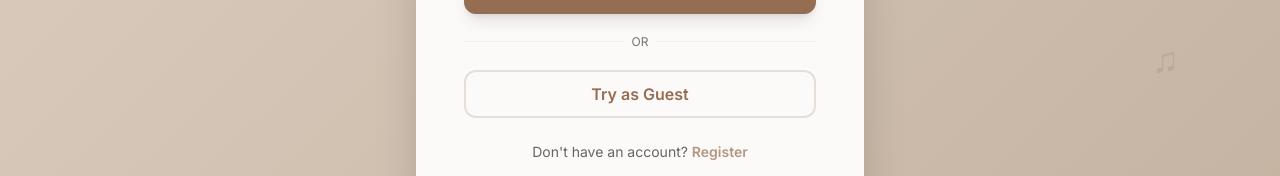
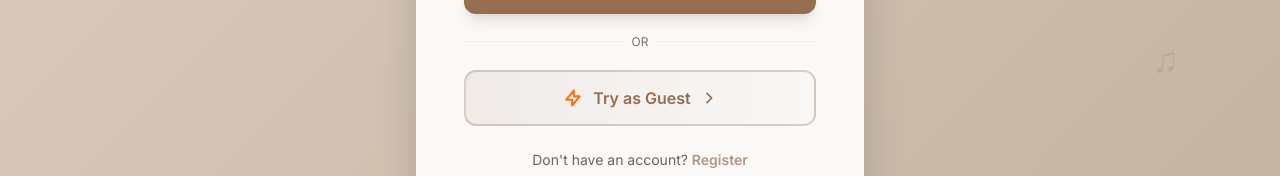
Before and after one commit to Hatchi-Kin/msv2-webapp, a React (Vite) app: page / in a window 1280 px wide. Shown: the part 600-776 px from the top of the page. Built offline with nearby package versions, Linux system fonts and the light colour scheme; no server answers.

Commit message:
improve Try as Guest button styling

```diff
--- a/package.json
+++ b/package.json
@@ -34,6 +34,7 @@
     "@types/react-dom": "^19.2.2",
     "@vitejs/plugin-react": "^5.1.0",
     "autoprefixer": "^10.4.22",
+    "baseline-browser-mapping": "^2.9.19",
     "eslint": "^9.39.1",
     "eslint-plugin-react-hooks": "^7.0.1",
     "eslint-plugin-react-refresh": "^0.4.24",
--- a/src/features/auth/LandingPage.tsx
+++ b/src/features/auth/LandingPage.tsx
@@ -90,9 +90,21 @@ const LandingPage: React.FC = () => {
           type="button"
           onClick={() => loginAsGuest()}
           disabled={loading}
-          className="w-full h-12 text-primary font-semibold rounded-xl border-2 border-primary/20 hover:border-primary/50 hover:bg-primary/5 transition-all duration-300 hover:-translate-y-0.5"
+          className="relative w-full h-14 text-base font-bold rounded-xl bg-gradient-to-r from-primary/10 to-secondary/10 border-2 border-primary/30 hover:border-primary transition-all duration-300 hover:shadow-lg hover:shadow-primary/20 hover:-translate-y-0.5 disabled:opacity-50 disabled:cursor-not-allowed overflow-hidden group"
         >
-          Try as Guest
+          {/* Animated background on hover */}
+          <div className="absolute inset-0 bg-gradient-to-r from-primary/5 to-secondary/5 opacity-0 group-hover:opacity-100 transition-opacity duration-300" />
+
+          {/* Content */}
+          <span className="relative flex items-center justify-center gap-2.5 text-primary">
+            <svg className="w-5 h-5 text-orange-500" fill="none" stroke="currentColor" viewBox="0 0 24 24" strokeWidth={2.5}>
+              <path strokeLinecap="round" strokeLinejoin="round" d="M13 10V3L4 14h7v7l9-11h-7z" />
+            </svg>
+            <span>Try as Guest</span>
+            <svg className="w-4 h-4 group-hover:translate-x-0.5 transition-transform duration-200" fill="none" stroke="currentColor" viewBox="0 0 24 24" strokeWidth={2.5}>
+              <path strokeLinecap="round" strokeLinejoin="round" d="M9 5l7 7-7 7" />
+            </svg>
+          </span>
         </button>
       </form>
     </AuthPageLayout>
```
Also changed, not shown: 1 other file (tests, documents, lock files or other folders).
